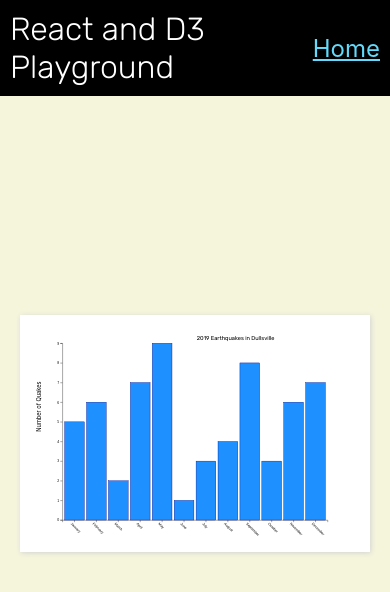
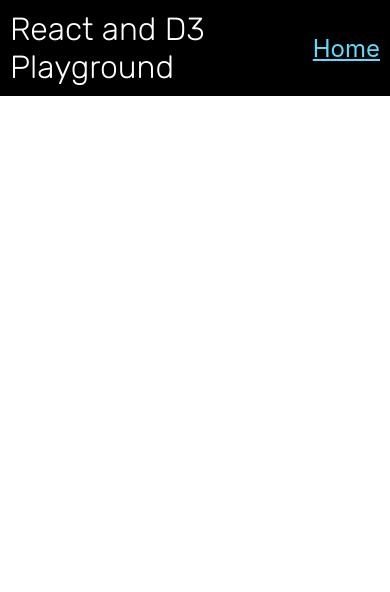
Before and after one commit to gianverab/react-d3-playground, a React (Create React App) app: page /barchart in a window 390 px wide. Shown: the top 592 px of the page. Built offline with nearby package versions, Linux system fonts and the light colour scheme.

Commit message:
Removed first bar chart example

```diff
--- a/src/components/chart.jsx
+++ /dev/null
@@ -1,104 +0,0 @@
-import React, { useState, useEffect, useRef } from "react";
-import * as d3 from "d3";
-import "./styles/chart.css";
-
-const Chart = ({xdim, ydim, margin, xdata, ydata}) => {
-    const canvas = useRef(null)
-
-    useEffect(() => {
-        let svg = d3.select(canvas.current)
-        console.log(svg)
-        addAxes(svg);
-        addBars(svg);
-        addText(svg);
-    }, [xdim, ydim, margin, xdata, ydata])
-
-    const addAxes = (svg) => {
-
-        const xAxis = d3.axisBottom(xscale);
-
-        svg.append("g")
-            .call(xAxis)
-            .attr("transform", `translate(0, ${ydim + margin.top})`)
-            .selectAll("text")
-            .attr("text-anchor", "start")
-            .attr("transform", "rotate(45)")
-
-        const yAxis = d3.axisLeft(yscale)
-
-        svg.append("g")
-            .call(yAxis)
-            .attr("transform", `translate(${margin.left}, ${margin.top})`)
-
-    };
-
-    const addBars = (svg) => {
-
-        const linearScale = d3.scaleLinear()
-            .domain([0, d3.max(ydata)])
-            .range([0, ydim])
-
-        const scaledVals = ydata.map(yval => {
-            return linearScale(yval)
-        })
-
-        svg.selectAll("rect")
-            .data(scaledVals)
-            .enter()
-            .append("rect")
-            .attr("width", xscale.bandwidth())
-            .attr("height", (d) => {
-                return d
-            })
-            .attr("fill", "dodgerblue")
-            .attr("stroke", "navy")
-            .attr("x", (d, i) => {
-                return xscale(xdata[i])
-            })
-            .attr("y", (d, i) => {
-                return ydim - d + margin.top
-            })
-    }
-
-    const addText = (svg) => {
-        svg.append("text")
-            .attr("x", 2/3*xdim)
-            .attr("y", 70)
-            .text("2019 Earthquakes in Dullsville")
-            .attr("fill", "black")
-            .style("font-family", "Rubik")
-
-        svg.append("text")
-            .attr("x", -(margin.top + ydim + margin.bottom)/2)
-            .attr("y", margin.left/2)
-            .text("Number of Quakes")
-            .attr("transform", "rotate(-90)")
-
-
-    }
-
-    const xscale = d3.scaleBand()
-        .domain(xdata)
-        .range([margin.left, xdim + margin.left])
-        .padding(.1)
-
-    const yscale = d3.scaleLinear()
-        .domain([0, d3.max(ydata)])
-        .range([ydim, 0])
-
-    return (
-        <div className="canvas">
-            <svg
-                viewBox={`0 0 990 660`}
-                preserveAspectRatio="xMinYMin"
-                width="100%"
-                height="100%"
-                style={{backgroundColor: "white"}}
-                ref={canvas}
-            >
-            </svg>
-        </div>
-    );
-}
-
-export default Chart;
--- a/src/components/styles/chart.css
+++ /dev/null
@@ -1,12 +0,0 @@
-.canvas {
-    width: 870px;
-    height: auto;
-    margin: auto;
-    box-shadow: 1px 1px 5px lightgray;
-}
-
-@media only screen and (max-width: 500px) {
-    .canvas {
-        width: 350px;
-    }
-}
--- a/src/pages/barchart.jsx
+++ b/src/pages/barchart.jsx
@@ -1,7 +1,5 @@
 import React from "react";
-import Chart from "../components/chart"
 import Header from "../components/header";
-import "./styles/barchart.css";
 
 const BarChart = () => {
 
@@ -11,20 +9,6 @@ const BarChart = () => {
     return (
         <div className="barchart">
             <Header />
-            <div className="chartwrapper">
-                <Chart
-                    xdim={750}
-                    ydim={500}
-                    margin={{
-                        top: 80,
-                        bottom: 80,
-                        left: 120,
-                        right: 120
-                    }}
-                    xdata={months}
-                    ydata={yvals}
-                />
-            </div>
         </div>
     );
 }
--- a/src/pages/styles/barchart.css
+++ /dev/null
@@ -1,10 +0,0 @@
-.barchart {
-    background: beige;
-    height: 100vh;
-}
-
-.chartwrapper {
-    display: flex;
-    flex-direction: column;
-    height: 80vh;
-}
```
